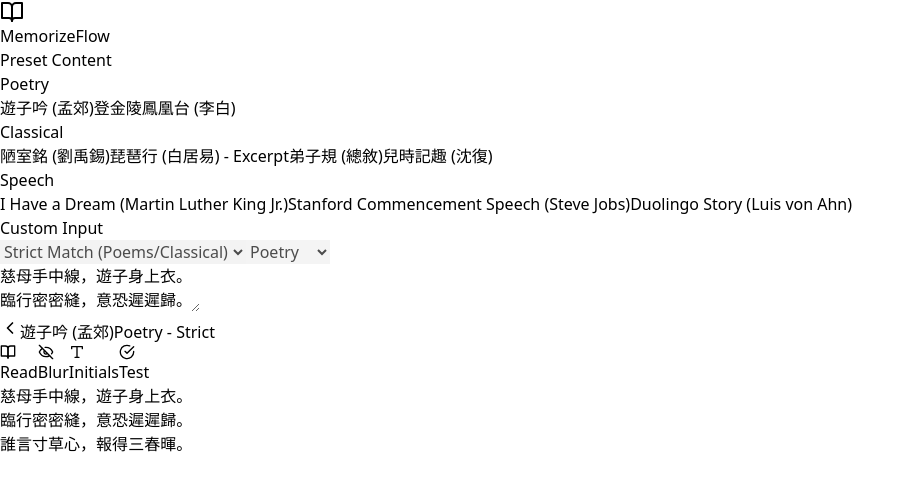
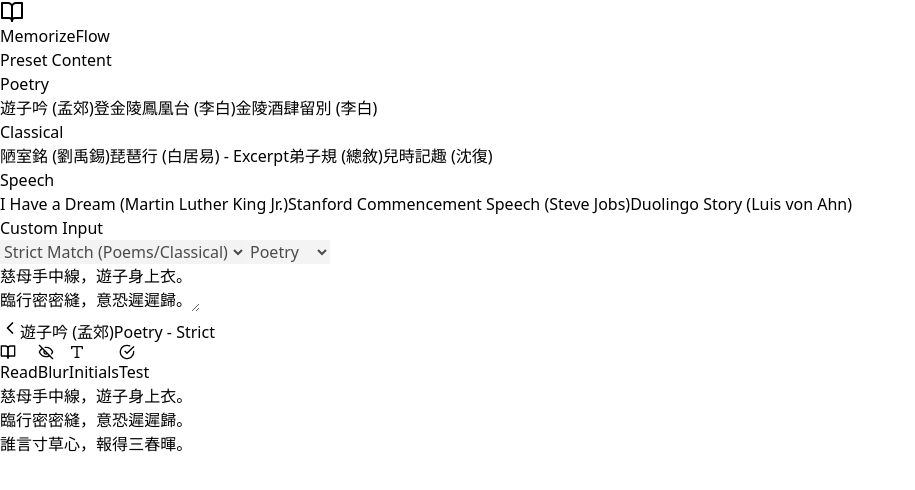
Before and after one commit to Albair581/memorize-flow, a React (Vite) app: page / in a window 1280 px wide. Shown: the top 490 px of the page, without its empty margins (0-915 px from the left). Built offline with nearby package versions, Linux system fonts and the light colour scheme; the HTML template or start-up script is replaced by a standard one.

Commit message:
added new poem

```diff
--- a/src/App.jsx
+++ b/src/App.jsx
@@ -18,6 +18,14 @@ const PRESETS = [
     type: 'strict',
     lang: 'zh',
     content: `鳳凰臺上鳳凰遊，鳳去臺空江自流。\n吳宮花草埋幽徑，晉代衣冠成古丘。\n三山半落青天外，二水中分白鷺洲。\n總為浮雲能蔽日，長安不見使人愁。`
+  },
+  {
+    id: 'jinlingjiu',
+    title: '金陵酒肆留別 (李白)',
+    category: 'Poetry',
+    type: 'strict',
+    lang: 'zh',
+    content: `風吹柳花滿店香，吳姬壓酒勸客嘗。\n金陵子弟來相送，欲行不行各盡觴。\n請君試問東流水，別意與之誰短長。`
   },
   {
     id: 'loushimei',
```
